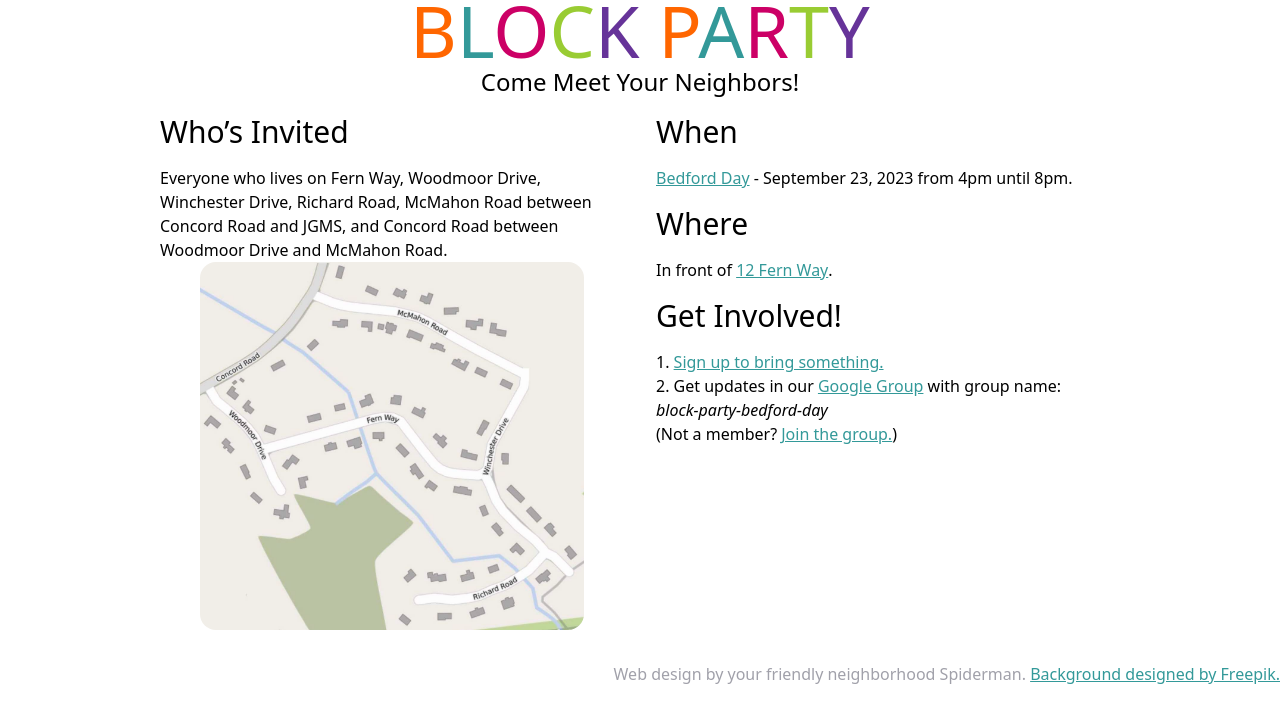
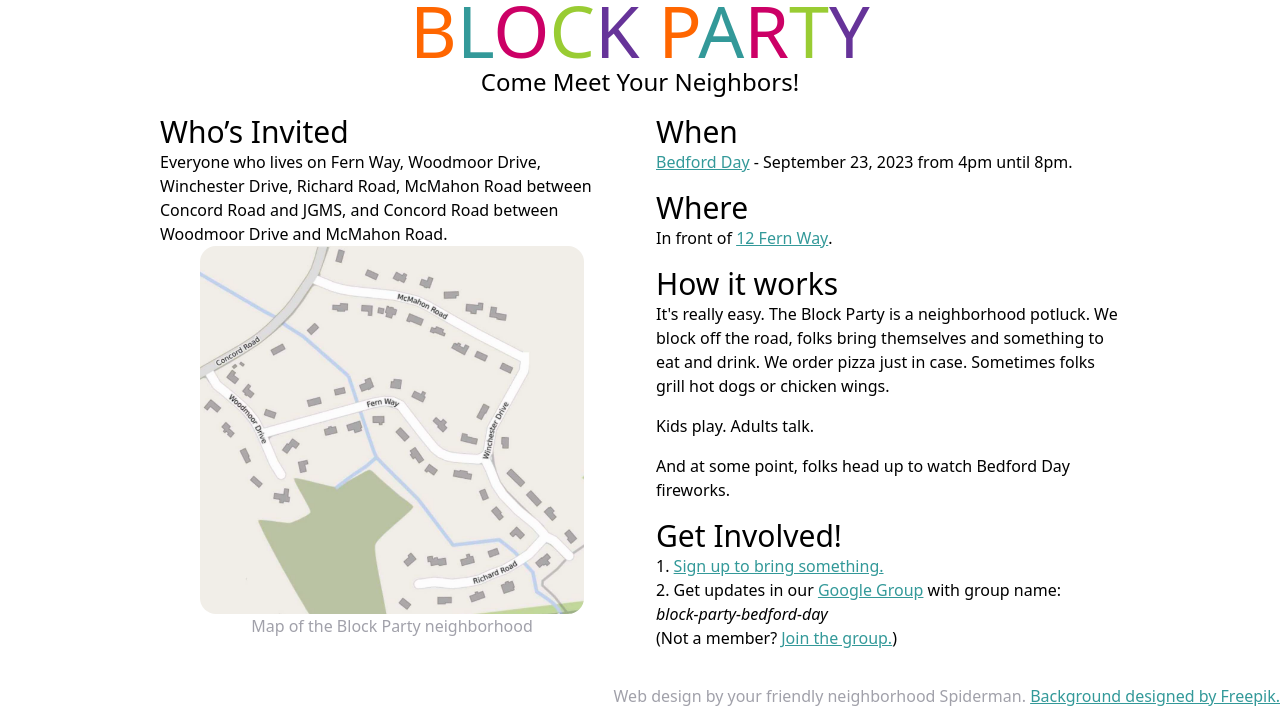
Before and after one commit to marclevetin/block-party, a Gatsby site: page / in a window 1280 px wide. Shown: the part 199-907 px from the top of the page. Before the commit the page ends 885 px from the top, so only its background shows below. Built offline with nearby package versions, Linux system fonts and the light colour scheme; Gatsby itself is replaced by a stand-in of ours.

Commit message:
Added How it works section.  Assorted style tweaks.

```diff
--- a/src/pages/index.tsx
+++ b/src/pages/index.tsx
@@ -29,23 +29,28 @@ function IndexPage(props: React.FC<PageProps>) {
           <span className="text-2xl">Come Meet Your Neighbors!</span>
         </h1>
         <div className="container columns-1 gap-8 sm:columns-2">
-          <div className="-mt-4">
-            <h2 className="my-4 text-3xl">Who’s Invited</h2>
+          <div>
+            <h2 className="text-3xl">Who’s Invited</h2>
             <p className="">
               Everyone who lives on Fern Way, Woodmoor Drive, Winchester Drive,
               Richard Road, McMahon Road between Concord Road and JGMS, and
               Concord Road between Woodmoor Drive and McMahon Road.
             </p>
             <div className="flex flex-row justify-center items-center">
-              <StaticImage
-                alt="Map of streets included in the Block Party: Fern Way, Woodmoor Drive, Winchester Drive, Richard Road, a portion of McMahon Road, and a portion of Concord Road."
-                src="../images/block-party-map.jpg"
-                className="w-96 rounded-2xl"
-              />
+              <figure className="break-inside-avoid-column">
+                <StaticImage
+                  alt="Map of streets included in the Block Party: Fern Way, Woodmoor Drive, Winchester Drive, Richard Road, a portion of McMahon Road, and a portion of Concord Road."
+                  src="../images/block-party-map.jpg"
+                  className="w-96 rounded-2xl"
+                />
+                <figcaption className="text-zinc-400 text-center">
+                  Map of the Block Party neighborhood
+                </figcaption>
+              </figure>
             </div>
           </div>
           <div>
-            <h2 className="my-4 text-3xl">When</h2>
+            <h2 className="mt-4 text-3xl">When</h2>
             <p className="">
               <Hyperlink href="https://www.bedfordma.gov/269/Bedford-Day">
                 Bedford Day
@@ -54,7 +59,7 @@ function IndexPage(props: React.FC<PageProps>) {
               <time dateTime="2023-09-23T16:00">4pm</time> until{" "}
               <time dateTime="2023-09-23T20:00">8pm</time>.
             </p>
-            <h2 className=" my-4 text-3xl">Where</h2>
+            <h2 className="mt-4 text-3xl">Where</h2>
             <p className="">
               In front of{" "}
               <Hyperlink href="https://goo.gl/maps/ZXCJebVCKc3kvcpZA">
@@ -62,7 +67,20 @@ function IndexPage(props: React.FC<PageProps>) {
               </Hyperlink>
               .
             </p>
-            <h2 className=" my-4 text-3xl">Get Involved!</h2>
+            <h2 className="mt-4 text-3xl">How it works</h2>
+            <div className="space-y-4">
+              <p>
+                It's really easy. The Block Party is a neighborhood potluck. We
+                block off the road, folks bring themselves and something to eat
+                and drink. We order pizza just in case. Sometimes folks grill
+                hot dogs or chicken wings.
+              </p>
+              <p>Kids play. Adults talk.</p>
+              <p>
+                And at some point, folks head up to watch Bedford Day fireworks.
+              </p>
+            </div>
+            <h2 className="mt-4 text-3xl">Get Involved!</h2>
             <ol className="list-decimal list-inside">
               <li>
                 <Hyperlink href="https://docs.google.com/document/d/1KDE_rM-pTY6vj1_pJXR8JHmHVGXw5h4eUVT74f5zSLQ/edit">
```
